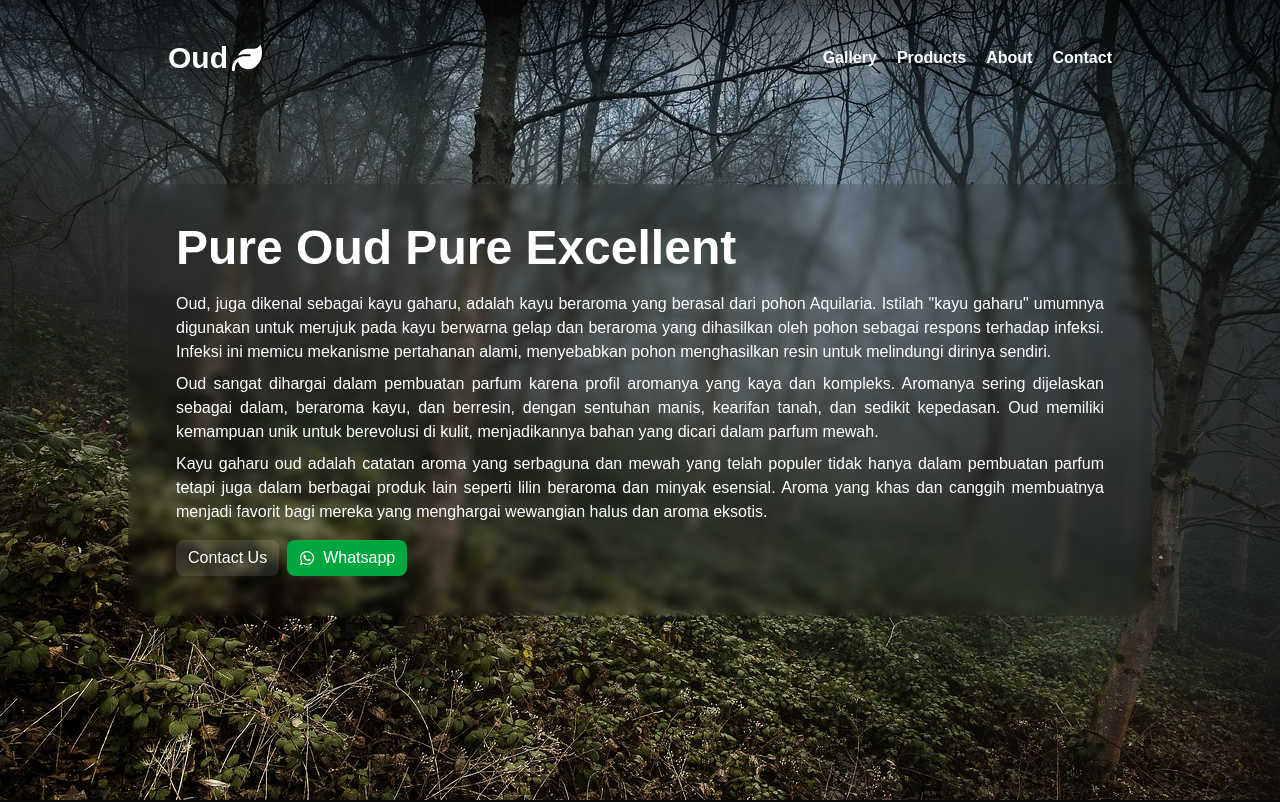
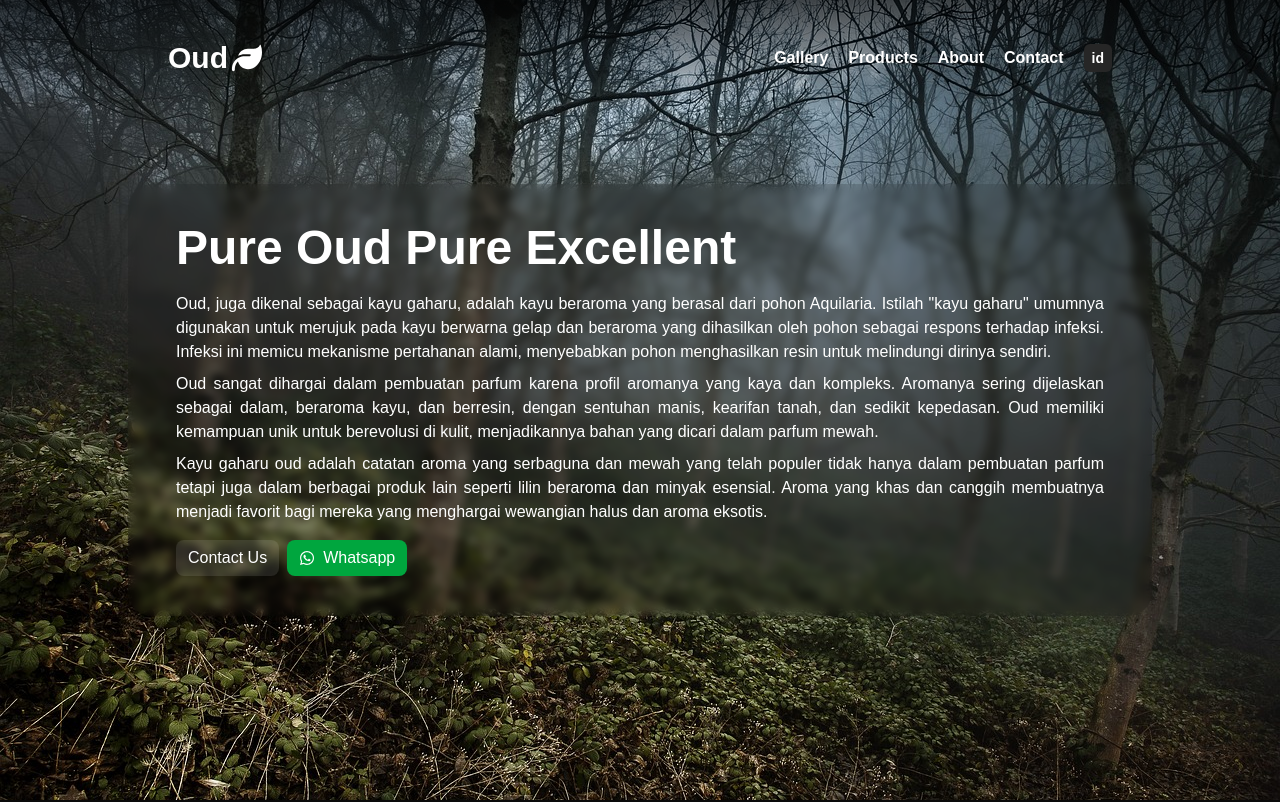
Before and after one commit to muhislah/mjg, a Next.js app: page / in a window 1280 px wide. Shown: the top 802 px of the page. Built offline with nearby package versions, Linux system fonts and the light colour scheme; no server answers; a web font is replaced by a local one.

Commit message:
add language switcher

```diff
--- a/src/components/Header.tsx
+++ b/src/components/Header.tsx
@@ -4,6 +4,7 @@ import Link from 'next/link'
 import React from 'react'
 import { FaLeaf } from 'react-icons/fa6'
 import { GiHamburgerMenu } from 'react-icons/gi'
+import LanguageSwitcher from './LanguageSwitcher'
 
 
 const Header = () => {
@@ -27,6 +28,7 @@ const Header = () => {
                             </Link>
                         ))
                     }
+                    <LanguageSwitcher />
                 </div>
                 <div className='flex md:hidden flex-row items-center gap-5 ml-auto'>
                     <button onClick={toggleOpen}>
--- /dev/null
+++ b/src/components/LanguageSwitcher.tsx
@@ -0,0 +1,77 @@
+'use client'
+import { useLanguage } from '@/providers/LanguageProvider'
+import Link from 'next/link'
+import React, { useEffect, useRef, useState } from 'react'
+
+type Props = {
+    containerClassName?: string
+}
+
+const LanguageSwitcher = (props: Props) => {
+    const [showLang, setShowLang] = useState(false)
+    const { locale } = useLanguage()
+    const containerRef = useRef<HTMLDivElement>(null)
+
+    // Close on outside click (for mobile)
+    useEffect(() => {
+        const handleClickOutside = (event: MouseEvent) => {
+            if (
+                containerRef.current &&
+                !containerRef.current.contains(event.target as Node)
+            ) {
+                setShowLang(false)
+            }
+        }
+        document.addEventListener('mousedown', handleClickOutside)
+        return () => {
+            document.removeEventListener('mousedown', handleClickOutside)
+        }
+    }, [])
+
+    // Detect if user is on mobile
+    const isMobile = typeof window !== 'undefined' && window.innerWidth <= 768
+
+    const handleMouseEnter = () => {
+        if (!isMobile) setShowLang(true)
+    }
+
+    const handleMouseLeave = () => {
+        if (!isMobile) setShowLang(false)
+    }
+
+    const handleButtonClick = () => {
+        if (isMobile) setShowLang(prev => !prev)
+    }
+
+    return (
+        <div
+            ref={containerRef}
+            className='relative'
+            onMouseEnter={handleMouseEnter}
+            onMouseLeave={handleMouseLeave}
+        >
+            <div
+                className='px-2 py-1 rounded-md text-sm bg-neutral-800 text-white border-neutral-300 cursor-pointer font-semibold'
+                onClick={handleButtonClick}
+            >
+                {locale}
+            </div>
+            <div
+                className={`transform origin-top duration-150 ease-linear ${showLang ? 'scale-y-100 pointer-events-auto' : 'scale-y-0 pointer-events-none'
+                    } absolute flex flex-col items-end p-2 px-4 gap-1 text-sm rounded-md bg-white/90 backdrop-blur-3xl border border-neutral-300 top-[calc(100%)] right-0 ${props.containerClassName}`}
+            >
+                <Link href='/' locale='id' className='hover:text-yellow-700 font-semibold'>
+                    Indonesian
+                </Link>
+                <Link href='/' locale='en' className='hover:text-yellow-700 font-semibold'>
+                    English
+                </Link>
+                <Link href='/' locale='ar' className='hover:text-yellow-700 font-semibold'>
+                    Arabic
+                </Link>
+            </div>
+        </div>
+    )
+}
+
+export default LanguageSwitcher
--- a/src/components/Sidebar/Sidebar.tsx
+++ b/src/components/Sidebar/Sidebar.tsx
@@ -3,6 +3,7 @@ import { LINKS } from '@/utils/constants'
 import Link from 'next/link'
 import React from 'react'
 import { FaTimes } from 'react-icons/fa'
+import LanguageSwitcher from '../LanguageSwitcher'
 
 const Sidebar = () => {
     const { isOpen, toggleOpen } = useSidebar()
@@ -20,6 +21,7 @@ const Sidebar = () => {
                             </Link>
                         ))
                     }
+                    <LanguageSwitcher />
                 </div>
             </div>
         </div>
--- a/src/pages/index.tsx
+++ b/src/pages/index.tsx
@@ -1,4 +1,5 @@
 import Carousel from '@/components/Carousel/Carousel'
+import LanguageSwitcher from '@/components/LanguageSwitcher'
 import Master from '@/components/Master'
 import Title from '@/components/Title'
 import { useLanguage } from '@/providers/LanguageProvider'
@@ -92,12 +93,13 @@ const Homepage = () => {
 											</Link>
 										))
 									}
+									<LanguageSwitcher containerClassName='bg-neutral-700/30! border-transparent backdrop-blur-3xl ' />
 								</div>
 							</div>
 						</div>
 					</div>
 
-					<div className='relative block md:hidden h-auto mb-28'>
+					<div className='relative block md:hidden h-auto mb-10'>
 						<div className='absolute z-[2] h-auto py-5 bg-gradient-to-b from-black/70 to-transparent top-0 inset-x-0'>
 							<div className='md:mx-auto max-w-5xl mx-7 text-white 0 py-5 flex flex-row justify-between items-center'>
 								<Link href={"/"}>
@@ -111,7 +113,8 @@ const Homepage = () => {
 								</button>
 							</div>
 						</div>
-						<div className='relative aspect-square flex-1'>
+						<div className='absolute inset-x-0 top-0 h-[60vh] flex-1'>
+							<div className='relative h-full w-full'>
 								<div className='backdrop-blur-lg'></div>
 								<Image
 									src={'/static/images/jpg/background.jpg'}
@@ -121,7 +124,8 @@ const Homepage = () => {
 									loading='lazy'
 								/>
 							</div>
-						<div className='absolute top-20 flex items-center justify-center'>
+						</div>
+						<div className='relative top-20 flex items-center justify-center'>
 							<div className='md:mx-auto max-w-5xl text-white rounded-3xl'>
 								<div className='py-10 md:px-12 px-5'>
 									<h1 className='text-white text-4xl mb-5 font-semibold'>Pure Oud Pure Excellent</h1>
```
Lines whose indentation alone changed are shown as unchanged.
